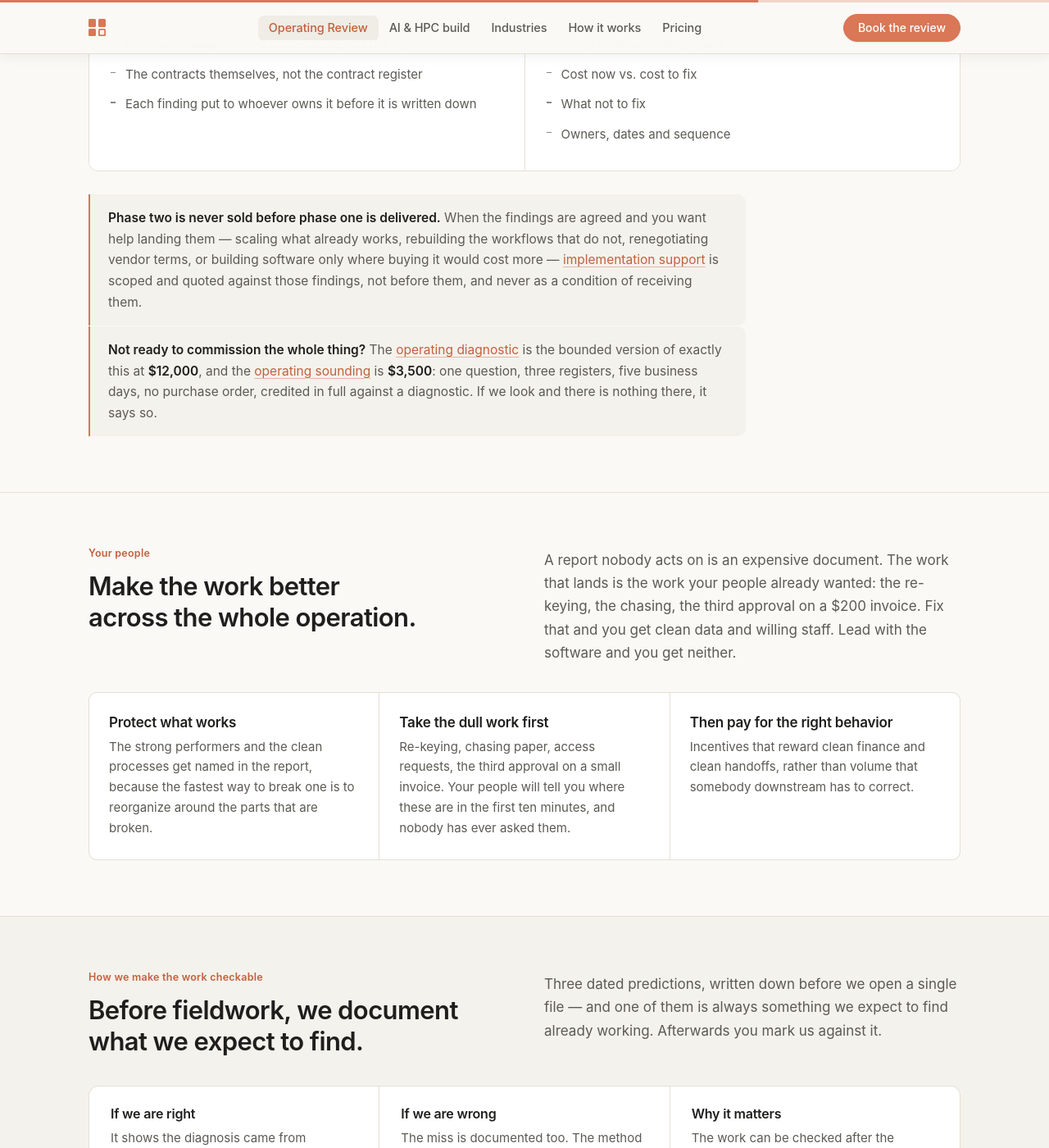
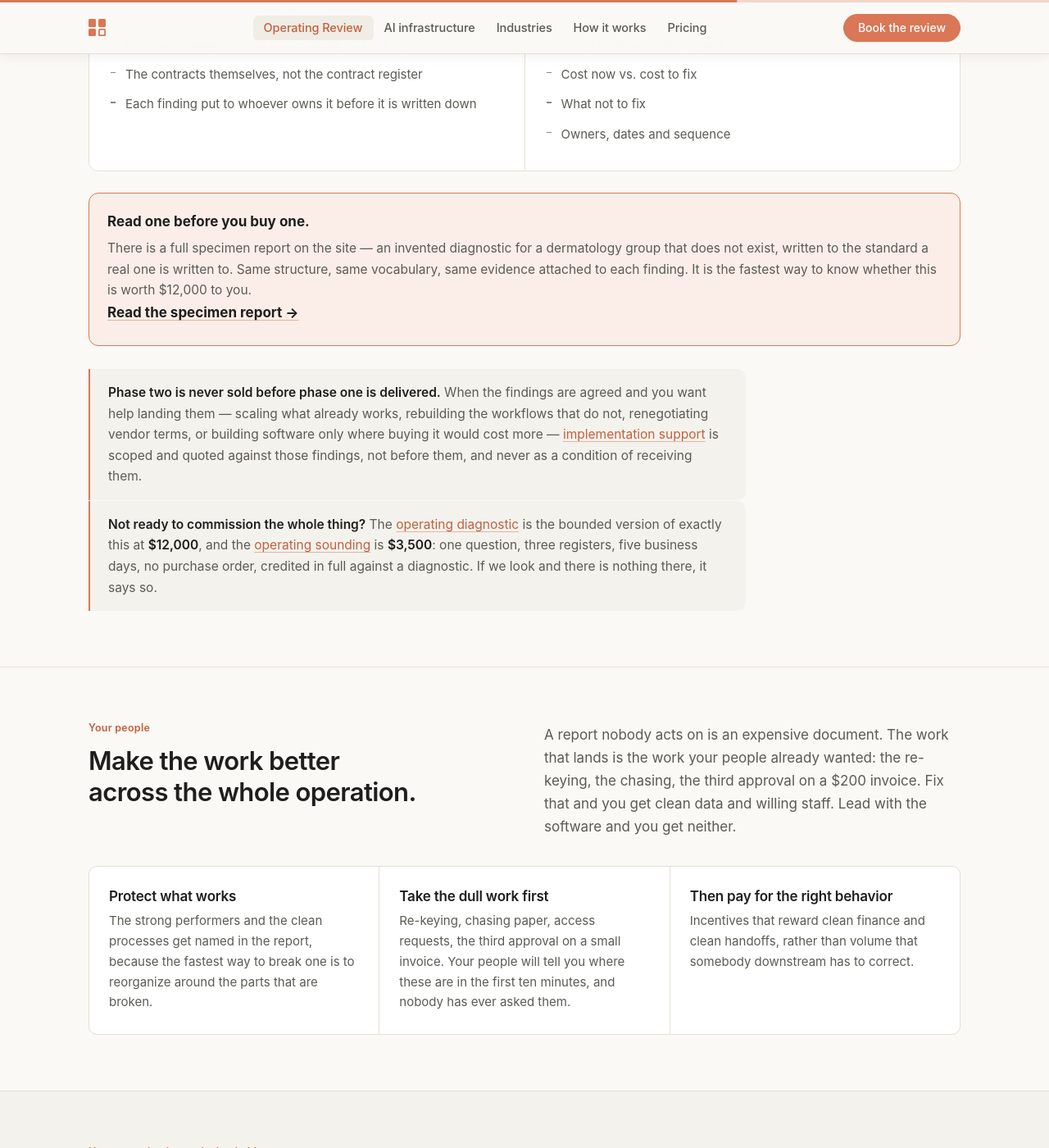
Before and after one commit to wirewalktech/AI-Extension, a Jekyll site: the page index.html, which Jekyll copies as it is, in a window 1280 px wide and 1400 px high, scrolled down 8210 px. Shown: the whole window at 82% size. Built offline with Jekyll 4.4.1, drawn with Linux system fonts in a browser that asks for light colours; some of the changed text lies outside the part shown.

Commit message:
Drop HPC from the labels, and surface the specimen report
HPC is the wrong word on this site. www.wirewalk.com is already titled
"HPC and AI infrastructure" and owns that audience. ai.wirewalk.com sells
to law firms, hospitality, construction and nonprofits -- none of whom
decode the acronym, and a label that has to be decoded is friction at the
moment you want recognition. The HPC VOCABULARY stays where it earns its
keep: InfiniBand, parallel filesystems and RDMA falling back to TCP prove
capability in body copy without gatekeeping comprehension.

Separately: there is a 2,000-word specimen report on this site -- an
invented diagnostic for a dermatology group that does not exist, written
to the standard a real one is -- and it was linked from the homepage
exactly zero times. "What do I actually receive" is the biggest
unanswered question a buyer has, and the answer was already written and
unreachable. It now sits in the section that raises the question.

/assurance/ and /ai-adoption/ were orphans too, reachable only from one
body-copy link each. Both are in the footer now; /assurance/ in particular
is the page a procurement officer needs.

Title tag was a three-item comma list reading as a directory entry.

Co-Authored-By: Claude Opus 5 (1M context) <noreply@anthropic.com>

```diff
--- a/ai-adoption.html
+++ b/ai-adoption.html
@@ -200,7 +200,7 @@ footer.end .fl{display:flex;flex-wrap:wrap;gap:6px 18px;margin:0 0 12px}
   yours, which is what <a class="ilink" href="/industries/">the industry pages</a> are for.</p>
 
   <ul class="also">
-    <li><a href="/#ai-policy">AI and HPC infrastructure &mdash; what we build</a></li>
+    <li><a href="/#ai-policy">AI infrastructure &mdash; what we build</a></li>
     <li><a href="/assurance/">Regulated environments</a></li>
     <li><a href="/order/#catalog">What it costs</a></li>
   </ul>
--- a/index.html
+++ b/index.html
@@ -622,6 +622,10 @@ nav.lk button.on .caret{transform:rotate(180deg);opacity:1}
 .cred li:last-child{border-bottom:0}
 .cred .sig li{color:var(--tx2);border-bottom:0;padding:6px 0 6px 18px;position:relative;font-size:15px}
 .cred .sig li:before{content:'';position:absolute;left:0;top:14px;width:6px;height:1.5px;background:var(--tx3)}
+.note{border:1px solid var(--ac);background:var(--acs,#FBEEE8);border-radius:12px;
+  padding:20px 22px}
+.note b{display:block;font-size:17px;color:var(--tx);margin-bottom:6px}
+.note p{margin:0;color:var(--tx2);font-size:15.5px;max-width:none}
 .foot-note{font-size:14.5px;line-height:1.6;color:var(--tx3);max-width:78ch;margin:20px 0 0}
 @media(max-width:900px){.cred{grid-template-columns:1fr 1fr;gap:28px}}
 @media(max-width:620px){.cred{grid-template-columns:1fr}}
@@ -789,7 +793,7 @@ nav.lk button.on .caret{transform:rotate(180deg);opacity:1}
            overlapped the brand rather than reflowing. Five leaves room.
            tools/check-layout.mjs fails the build if anything collides. -->
       <a href="#lenses" data-sec="lenses coverage handling checkable phase1 people">Operating Review</a>
-      <a href="#ai-policy" data-sec="ai-policy compliance credentials">AI &amp; HPC build</a>
+      <a href="#ai-policy" data-sec="ai-policy compliance credentials">AI infrastructure</a>
       <a href="#industries" data-sec="industries">Industries</a>
       <a href="/how-it-works/">How it works</a>
       <a href="/order/">Pricing</a>
@@ -829,7 +833,7 @@ nav.lk button.on .caret{transform:rotate(180deg);opacity:1}
     only add cost.
     <b>The obvious problems already have owners. We are here for the expensive ones that
     do not.</b></p>
-    <!-- The AI and HPC half was invisible above the fold. A visitor who needs a
+    <!-- The infrastructure half was invisible above the fold. A visitor who needs a
          cluster built was reading a page about operating reviews and leaving. -->
     <p class="lead hro" style="margin-top:14px">And when the answer is infrastructure, we
     build it &mdash; <a class="ilink" href="#ai-policy">one private inference box or ten
@@ -1073,7 +1077,7 @@ nav.lk button.on .caret{transform:rotate(180deg);opacity:1}
 
 <section class="sec" id="ai-policy"><div class="wrap">
   <div class="sh-split">
-    <div><span class="eyebrow">AI and HPC infrastructure</span>
+    <div><span class="eyebrow">AI infrastructure</span>
       <h2>We build the thing. Not a slide deck about the thing.</h2></div>
     <p>Most firms selling AI advice will write you a policy and a roadmap and stop at the
     point where somebody has to make hardware work. We start there. A single private
@@ -1233,6 +1237,15 @@ nav.lk button.on .caret{transform:rotate(180deg);opacity:1}
       </div>
     </div>
   </div>
+  <div class="note" style="margin:26px 0 0">
+    <b>Read one before you buy one.</b>
+    <p>There is a full specimen report on the site &mdash; an invented diagnostic for a
+    dermatology group that does not exist, written to the standard a real one is written to.
+    Same structure, same vocabulary, same evidence attached to each finding. It is the
+    fastest way to know whether this is worth $12,000 to you.
+    <a class="ilink" href="/specimen/healthcare/"><b>Read the specimen report &rarr;</b></a></p>
+  </div>
+
   <p class="rl"><b>Phase two is never sold before phase one is delivered.</b> When the
   findings are agreed and you want help landing them &mdash; scaling what already works,
   rebuilding the workflows that do not, renegotiating vendor terms, or building software
@@ -1397,7 +1410,7 @@ nav.lk button.on .caret{transform:rotate(180deg);opacity:1}
     </div>
     <div><h5>The review</h5>
       <a href="#lenses">What we find</a><a href="#coverage">Method</a>
-      <a href="#phase1">What you get</a><a href="/how-it-works/">How it runs</a><a href="#next">Next step</a>
+      <a href="#phase1">What you get</a><a href="/how-it-works/">How it runs</a><a href="/specimen/healthcare/">Specimen report</a><a href="#next">Next step</a>
       <a href="/writing/">Notes</a></div>
     <div><h5>Industries</h5>
       <a href="/industries/">Find your industry</a>
```
Also changed, not shown: other parts of index.html (+3 -3 lines).
